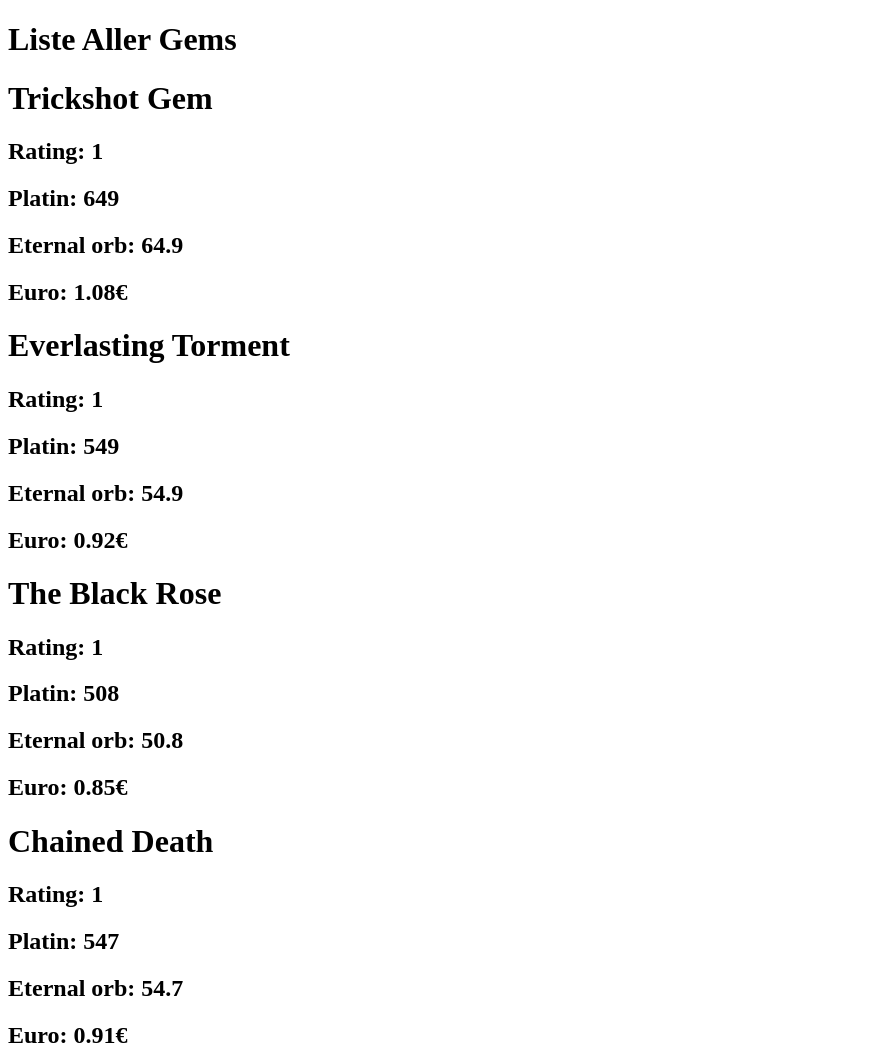
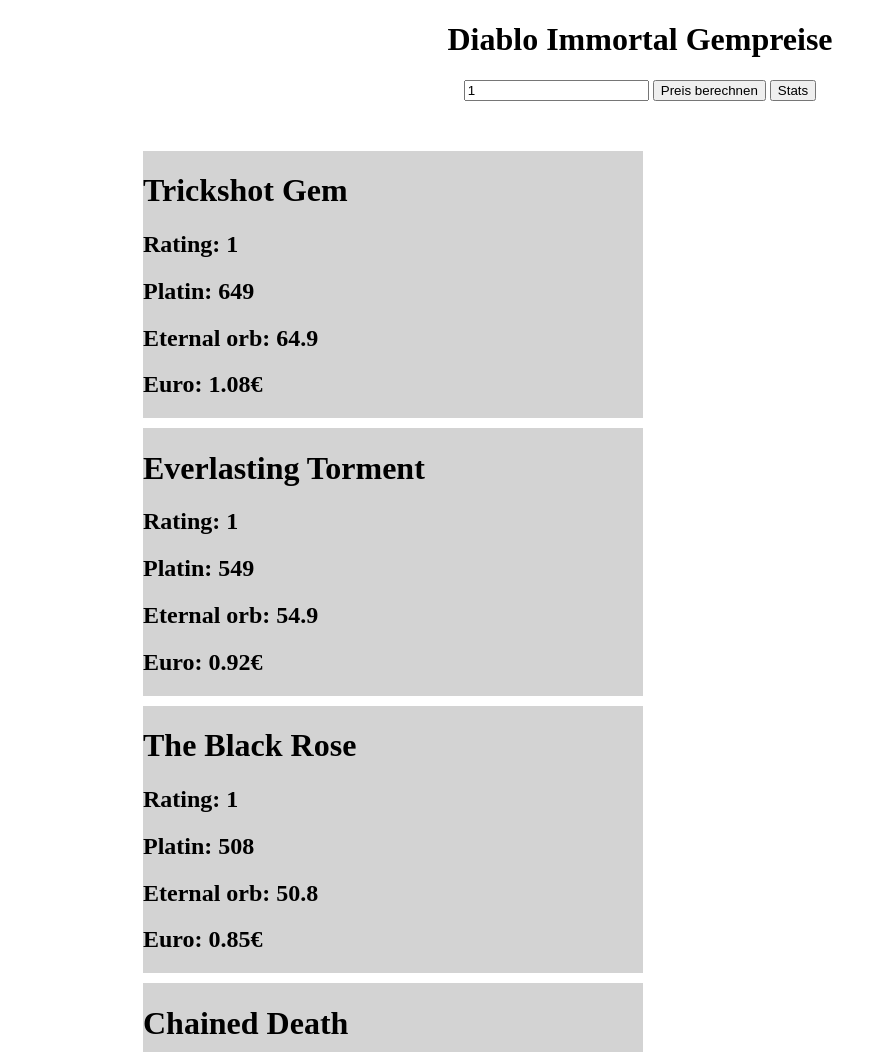
Before and after one commit to Nico-Vay/Diablo_Gem_Project, a plain HTML site: page index.html in a window 1280 px wide. Shown: the top 1052 px of the page, without its empty margins (0-887 px from the left). Drawn offline with Linux system fonts and the light colour scheme.

Commit message:
Final Update

```diff
--- a/dist/database.js
+++ b/dist/database.js
@@ -5,6 +5,8 @@
 
 const list = document.querySelector("#list");
 
+
+//Die Datenbank
 let gems = {
     "gems": [
         {
@@ -545,46 +547,40 @@ let gems = {
     ]
 };
 
-
+//Globale Variable die die  "garantierte" Wahrscheinlichkeit angibt
 var guaranteedPercentage = 0.99;
 
-
+//Methode um alle gems zu holen
 function getAllGems() {
 
     return gems.gems[0];
 }
-/**
- * Get-Methode, die alle Filme ausliefert
- * @returns Alle Filme der Datenbank
- *
- */
+//Methode um alle gems unabhänig von den Sternen in einem Array zu haben
 function getAllGemsInArray() {
     let gems = [];
 
-    //Object.values(this.getAllGems).forEach((elem) => Object.values(elem).forEach(gem => gems.push(gem)));
+    //geht jedes rating durch und push jeden einzelnen Gems in das Array gems
     Object.values(getAllGems()).forEach(elem => Object.values(elem).forEach(gem => gems.push(gem)));
 
     return gems;
 }
-
+//Methode um alle Gems mit gewissem rating zu kriegen
 function getAllGemsByRating(rating) {
     return getAllGems()[rating];
 }
 
-/**
- * Get-Methode, die einen konkreten Film ausliefert
- * @param { string } movieId die Id des Films, der ausgeliefert werden soll
- * @returns den Film mit der gegebenen movie-id
- */
+//Methode um Gem abhängig vom Namen zu kriegen
 function getGemByName(gemName) {
     return getAllGemsInArray().find(gem => gem.name === gemName);
 }
 
-
+//Methode um die Gems auf index.html auszugeben
+//Dabei wird der div .list neue children angehängt
 function updateList() {
 
-
+    //Für alle gems
     getAllGemsInArray().forEach(elem => {
+        //Erstellung eines neuen div im dokument
         var gem = document.createElement('div');
         gem.className = 'gem';
         gem.setAttribute('name', elem.name)
@@ -594,19 +590,22 @@ function updateList() {
         '<h2>' +'Rating: ' + elem.rating + '</h2>' +
         '<h2> ' + 'Platin: ' + elem.platin + '</h2>' +
         '<h2> ' + 'Eternal orb: ' + (elem.platin / 10) + '</h2>' +
-            '<h2> ' + 'Euro: ' + (Math.round(elem.platin / 6) / 100) + '&euro;' + '</h2>'
-
+        '<h2> ' + 'Euro: ' + (Math.round(elem.platin / 6) / 100) + '&euro;' + '</h2>'
+        //Anhängen an list
         list.appendChild(gem);
     });
 
     addToggle()
 }
 
-
+//Methode um Gems auszuwählen
 function toggleMarking(element) {
+    //Alle markierten Gems werden geholt
     var check = document.querySelectorAll('.marked');
+    //Wenn es keinen markierten Gem gibt, wird der derzeitige markiert
     if (check.length == 0) {
         element.classList.toggle('marked');
+    //Falls es schon eins gibt, wird es ausgetauscht
     } else if (check.length != 0 && check[0] != element) {
         check[0].classList.toggle('marked');
         element.classList.toggle('marked');
@@ -615,8 +614,11 @@ function toggleMarking(element) {
     }
 }
 
+//Methode um den neuerstellten Gems die Methode toggleMarking zu geben
 function addToggle() {
 
+    //Alle elemente mit Klasse ".gem" werden geholt
+    //und denen wird die Methode togglemarking hinzugefügt
     document.querySelectorAll('.gem').forEach(function (element) {
         element.addEventListener('click', function () {
             toggleMarking(this);
@@ -624,33 +626,26 @@ function addToggle() {
     });
 }
 
-
+//Berechung des Preises und Ausgabe
 function calcPrice() {
     let name = document.querySelectorAll('.marked')[0].getAttribute('name');
     let amount = document.getElementById('valueAmount').value;
     let price =( Math.round(getGemByName(name).platin / 6) / 100) * amount ;
-    alert("Preis: " + price + "&euro;" );
+    alert('Preis: ' + price +  ' Euro' );
     return;
 }
 
 
-function addGem(rating, name, platin) {
-
-
-    let nameLine = name.replace(" ", "_");
-    console.log(getAllGemsByRating(1)["gem/" + nameLine]);
-}
-
+//Methode um Seitenverlinkung zu ermöglichen
 function changeSite(site) {
 
     window.open(site, '_self');
-
 
 }
 
 
 
-
+//Methode um die Eingabe in Prozent umzurechnen
 function getCurrentGemPercentage() {
 
     let perc = 0;
@@ -683,9 +678,12 @@ function getCurrentGemPercentage() {
 
 }
 
+//Methode, die dazu dient N für den gegebenen Prozentwert zu berechnen
+//Binmialverteilung
 function findN(k, pis) {
     let n = k;
     let answer = binomialCoefficient(n, k) * pis ** k * (1 - pis) ** (n - k);
+    //Wird solange multipliziert, bis das Ergebnis ÜBER guaranteedPercentage liegt
     while (answer < (guaranteedPercentage )) {
 
         answer = 1 - getCumulativePercentages(n, k, pis);
@@ -693,23 +691,25 @@ function findN(k, pis) {
 
     }
 
+    //Danach wird der Wert geviertelt, bis der Wert wieder drunter liegt
     while (answer > guaranteedPercentage) {
 
         n = n - Math.floor(n / 4);
         answer = 1 - getCumulativePercentages(n, k, pis);
 
     }
-    console.log("fert")
+    //Als letztes wird einfach erhöht, bis das erste mal über guaranteedPercentage kommt
     while (answer < guaranteedPercentage) {
         answer = 1 - getCumulativePercentages(n, k, pis);
         n++;
 
     }
-    console.log(n)
+
+    //gerundet, um sicherzugehen, dass der Wert Element der natürlichen Zahlen ist
     return Math.ceil(n);
 
 }
-
+//Addieren des Gegenereignis
 function getCumulativePercentages(n, k, pis) {
 
     let cum = 0;
@@ -747,7 +747,7 @@ function binomialCoefficient(n, k) {
     return Math.round(res);
 }
 
-
+//Methode Ausgabe Prozent
 function calcPercentage() {
 
 
@@ -756,7 +756,7 @@ function calcPercentage() {
     let output = document.createTextNode('Du benötigst im Durschnitt ' + calc + ' Crest.');
 
 
-
+    //Wenn es schon Ausgabe gibt, soll die alte Ausgabe gelöscht werden
     if (doc.children != null) {
         doc.removeChild(doc.firstChild)
     }
--- a/index.html
+++ b/index.html
@@ -1,25 +1,66 @@
 <!DOCTYPE html>
 <html lang="en">
 <style>
-    /* Styling for marked elements */
+
+    .header {
+	text-align:center;
+}
     .marked {
-        background-color: yellow;
+	box-shadow: 0 0 0 2px black;
     }
+
+    .gem {
+	 max-width: 500px;
+	 background-color: #d3d3d3;
+	 flex: 1;
+	 margin-right: 20px;
+
+    }
+     .navigation {
+	text-align:center;
+	margin-bottom: 50px;
+
+   }
+   .list {
+	margin-left: 135px;
+	margin-right: 135px;
+	display: flex;
+  	flex-wrap: wrap;
+
+
+}
+
+.list > div {
+  flex: 50%; /* or - flex: 0 50% - or - flex-basis: 50% - */
+
+  margin-bottom: 10px;
+}
 </style>
+<header class="header">
+
+ <h1>Diablo Immortal Gempreise </h1>
+
+
+</header>
+<nav class="navigation">
+<input type="number" name"Anzahl" value="1" min="0" id="valueAmount">
+<button onclick="markAndSubmit()">Preis berechnen</button>
+<button onclick="changeSite('stats.html')">Stats</button>
+
+</nav>
 <body onload="updateList();">
 
-<h1> Liste Aller Gems </h1>
 
-<div id="list">
+<div id="list" class="list">
 
 </div>
-<button onclick="markAndSubmit()">Mark and Submit</button>
+
 
 <script>
 function markAndSubmit() {
     var markedData = getMarkedSubchildren();
     if (markedData.length === 0) {
-        alert("Please mark a subchild before submitting.");
+        alert("Waehle einen Gem aus!");
         return;
     }
 
@@ -38,10 +79,6 @@ function markAndSubmit() {
 	calcPrice();
 }
 
-function toggleMarking(element) {
-    element.classList.toggle('marked');
-}
-
 function getMarkedSubchildren() {
     var markedSubchildren = [];
     var markedElements = document.querySelectorAll('.marked');
@@ -53,20 +90,8 @@ function getMarkedSubchildren() {
     return markedSubchildren.join(', ');
 }
 </script>
-
-
-
-<!-- Replace 'action' and 'method' attributes with your form's action and method -->
 <form id="marked" onsubmit="getAllGems()">
 </form>
-
-<script>
-document.querySelectorAll('.gem').forEach(function(element) {
-    element.addEventListener('click', function() {
-        toggleMarking(this);
-    });
-});
-</script>
 <script src="dist/database.js" defer></script>
 </body>
 
```
Also changed, not shown: stats.html (+25 -4 lines).
